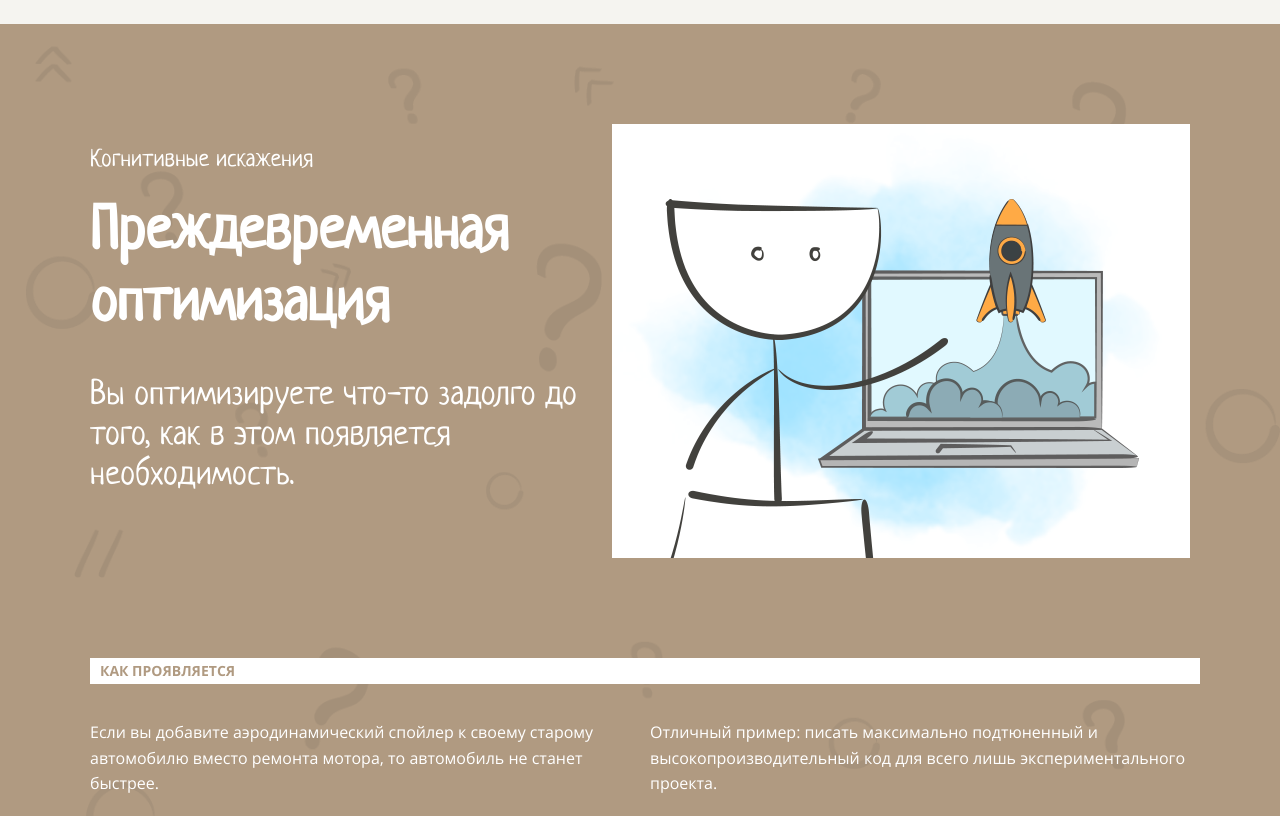
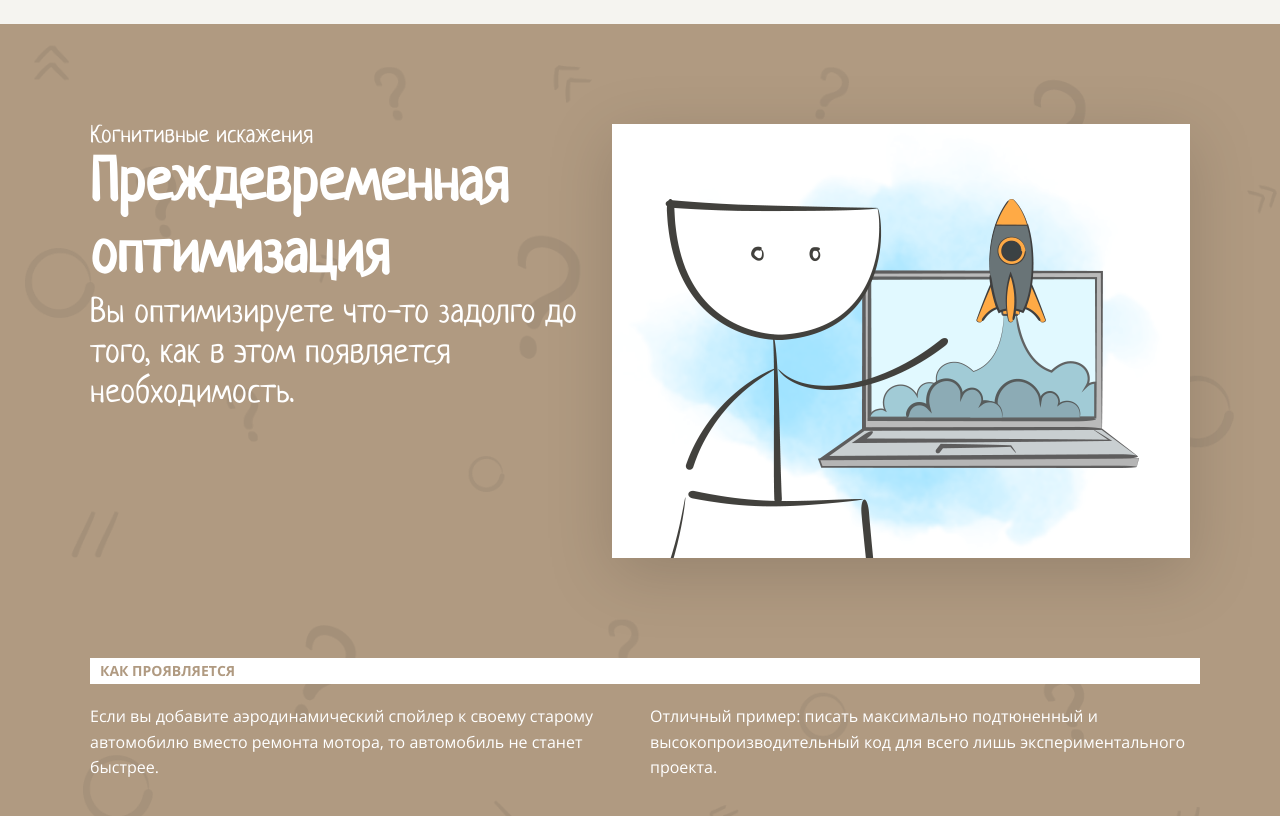
Before and after one commit to agapovk/layout-designer-project-lvl1, a website: page src/index.html in a window 1280 px wide. Shown: the part 3600-4416 px from the top of the page. Drawn offline with Linux system fonts and the light colour scheme.

Commit message:
Revert "another"
This reverts commit b7f149993efba27af21728ff07d12c1eef135f33.

```diff
--- a/src/styles/style.css
+++ b/src/styles/style.css
@@ -106,7 +106,7 @@ a {
 }
 
 .no-padding {
-  padding: 0;
+  padding: 0;!important
 }
 
 .padding-100-0 {
@@ -289,7 +289,6 @@ header a:hover {
 .caption {
   font-family: "Neucha", sans-serif;
   font-size: 24px;
-  margin: 0;
 }
 
 .light-item .caption {
@@ -297,16 +296,12 @@ header a:hover {
 }
 
 .description {
-  margin: 1em 0;
   font-family: "Neucha", sans-serif;
   font-size: 34px;
   line-height: 40px;
 }
 
-#premature-optimization p {
-  margin: 1em 0;
-}
-*/ .shadow {
+.shadow {
   filter: drop-shadow(0 16px 32px rgba(0, 0, 0, 0.15));
 }
 
```
Also changed, not shown: src/index.html (+1 -0 lines).
